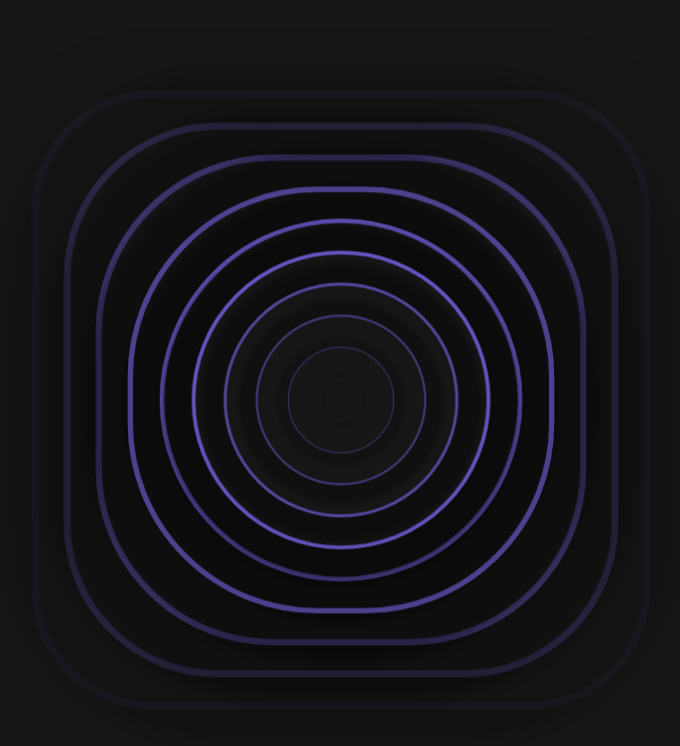
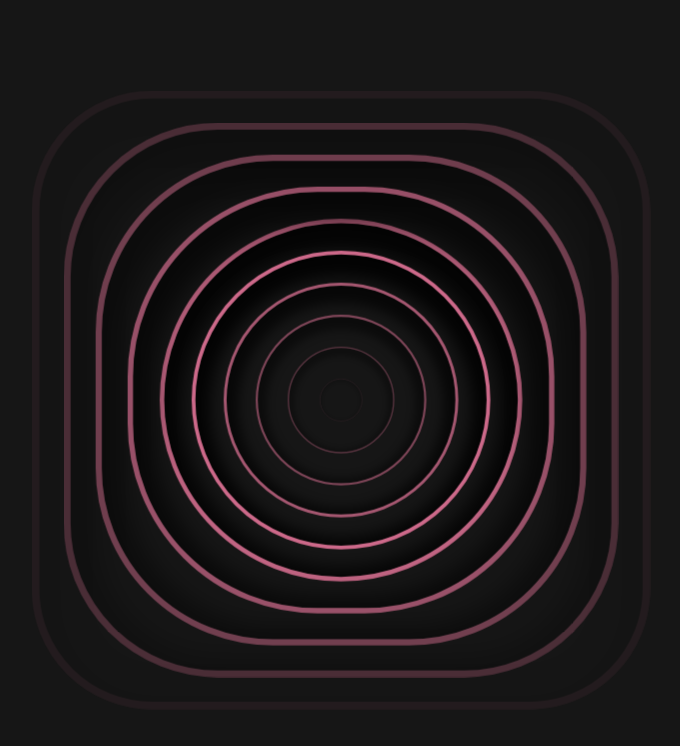
Before and after one commit to kh4tib/060118, a plain HTML site: page index.html in a window 1280 px wide. Shown: the whole page, without its empty margins (299-979 px from the left). Drawn offline with Linux system fonts and the light colour scheme.

Commit message:
change color and other twearks

```diff
--- a/style.scss
+++ b/style.scss
@@ -36,11 +36,11 @@ $duration: 3s;
     width: $size;
     height: $size;
     position: absolute;
-    border: 2px solid slateblue;
+    border: 2px solid palevioletred;
     list-style-type: none;
     opacity: 0;
     animation: animation-name $duration linear infinite;
-    box-shadow: 0px 2px 4px 16px rgba($color:#000, $alpha:.5);
+    box-shadow: inset 0px 4px 8px 8px rgba($color:#000, $alpha:.9);
     }
 }
 
```
Also changed, not shown: style.css, 1 other file.
